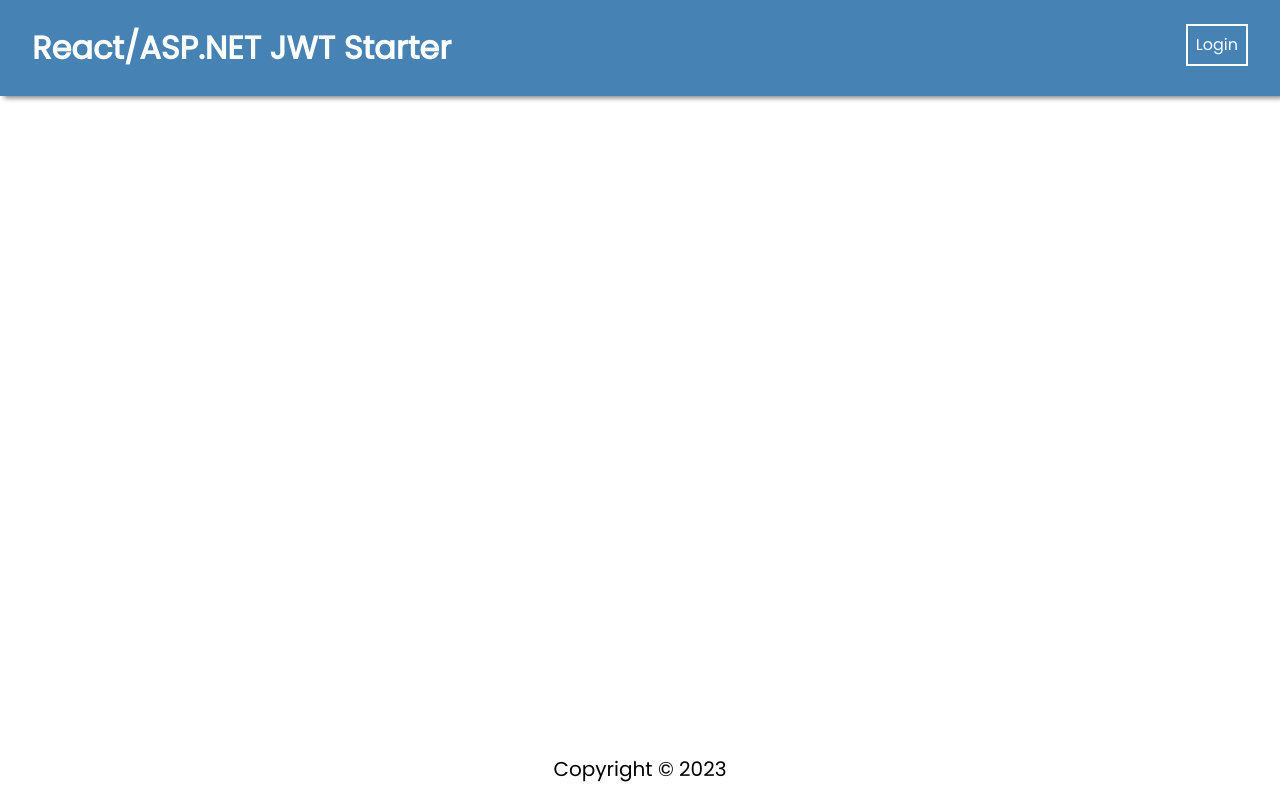
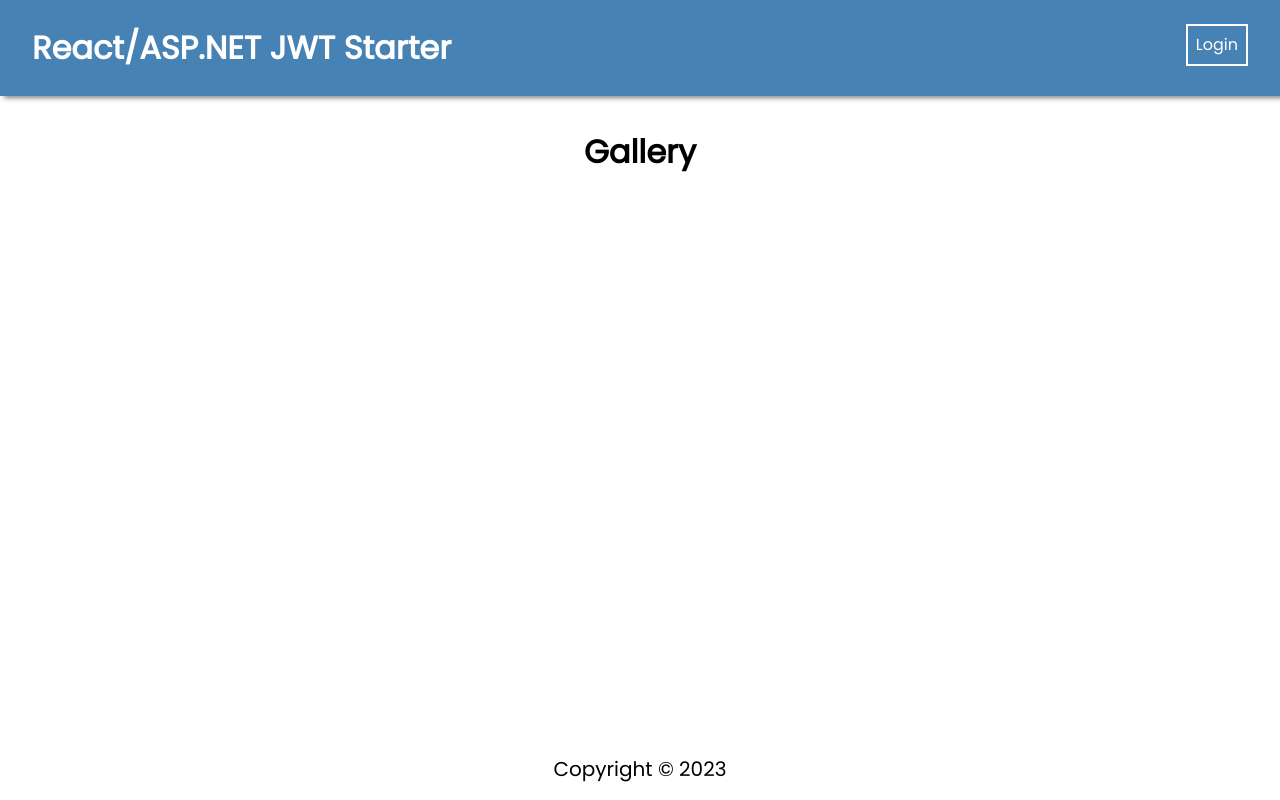
Before and after one commit to Kpun763/Capstone-Project-Frontend, a React (Create React App) app: page /gallery in a window 1280 px wide. Built offline with nearby package versions, Linux system fonts and the light colour scheme.

Commit message:
Added titles to the blog and gallery links for the users homepages updated app.js accordingly

```diff
--- a/src/App.js
+++ b/src/App.js
@@ -6,6 +6,8 @@ import "./App.css";
 import HomePage from "./pages/HomePage/HomePage";
 import LoginPage from "./pages/LoginPage/LoginPage";
 import RegisterPage from "./pages/RegisterPage/RegisterPage";
+import Gallery from "./pages/Gallery/Gallery"; // Updated import
+import Blog from "./pages/Blog/Blog"; // Updated import for Blog
 
 // Component Imports
 import Navbar from "./components/NavBar/NavBar";
@@ -29,6 +31,8 @@ function App() {
         />
         <Route path="/register" element={<RegisterPage />} />
         <Route path="/login" element={<LoginPage />} />
+        <Route path="/gallery" element={<Gallery />} /> {/* New route for Gallery */}
+        <Route path="/blog" element={<Blog />} /> {/* New route for Blog */}
       </Routes>
       <Footer />
     </div>
--- /dev/null
+++ b/src/pages/Gallery/Gallery.jsx
@@ -0,0 +1,14 @@
+import React from "react";
+
+const Gallery = () => {
+  const pageTitle = "Gallery"; // Set the title here
+
+  return (
+    <div className="container">
+      <h1>{pageTitle}</h1>
+      {/* Rest of your Gallery component */}
+    </div>
+  );
+};
+
+export default Gallery;
--- a/src/pages/HomePage/HomePage.js
+++ b/src/pages/HomePage/HomePage.js
@@ -14,7 +14,7 @@ const HomePage = () => {
   return (
     <div className="container">
       {console.log(user)}
-      <h1>Home Page for {user.userName}!</h1>
+      <h1>{user.userName}'s Homepage!</h1>
     </div>
   );
 };
```
Also changed, not shown: src/pages/Blog/Blog.jsx (renamed from src/components/Blog/Blog.jsx).
